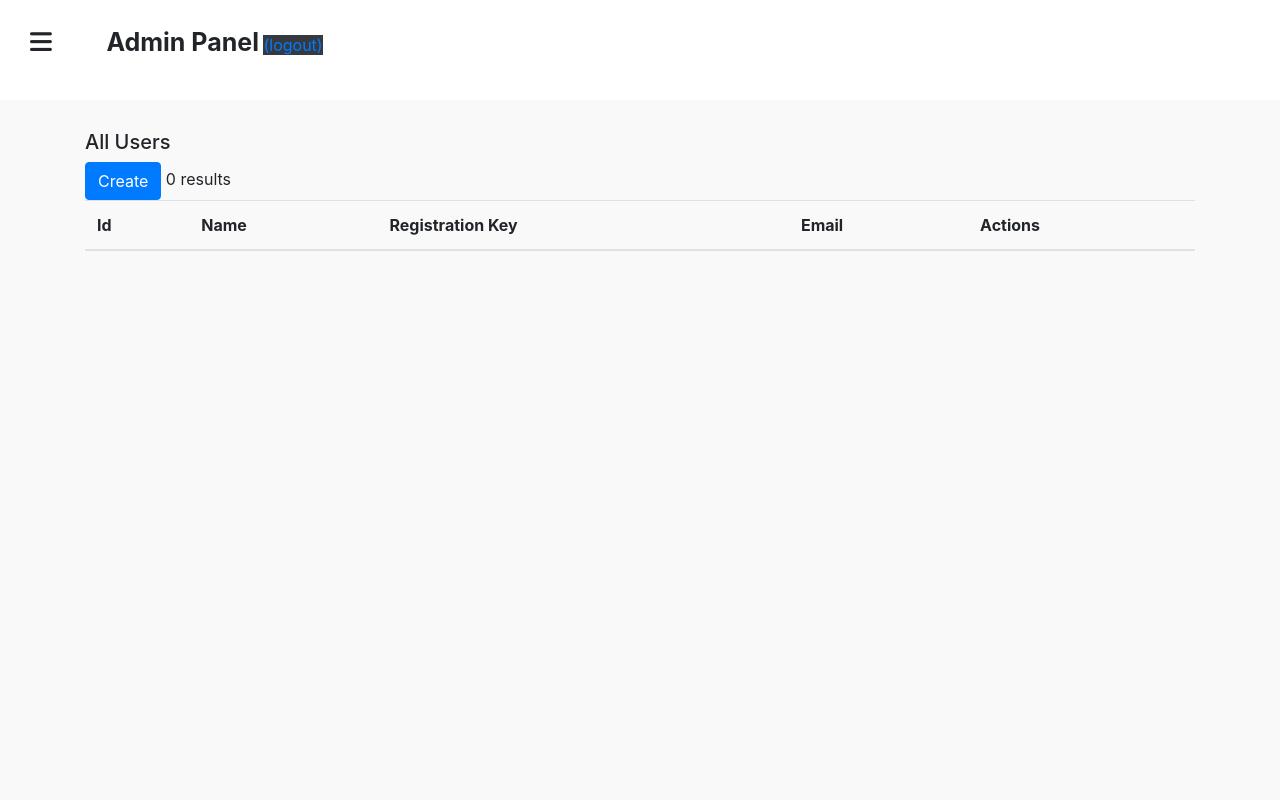
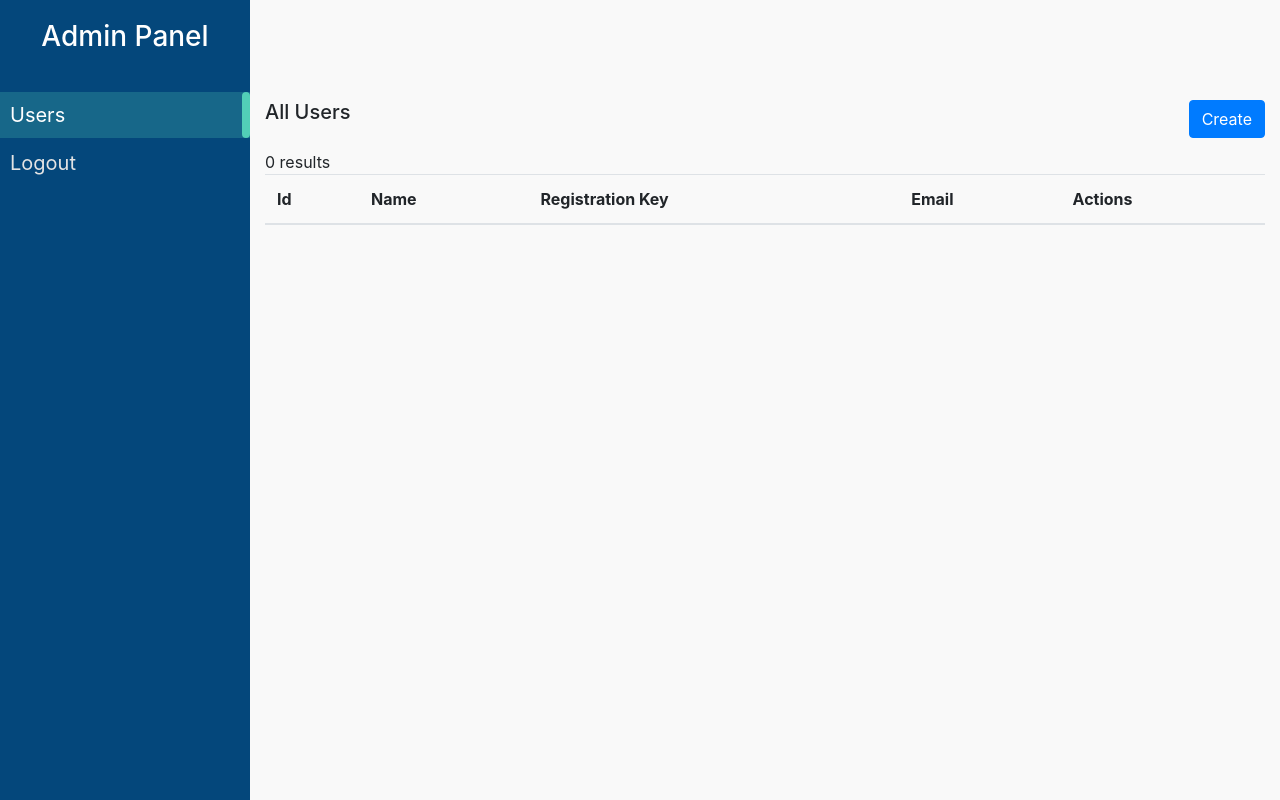
Before and after one commit to Toqeernaqvi/Maxed-Tray, a PHP site: page /admin/users.php in a window 1280 px wide. Run offline with PHP 8.4, Linux system fonts and the light colour scheme; the visitor is signed in with stand-in values (Sample User, id 1); data that the repository does not hold is empty; some libraries are stand-ins or nearby versions.

Commit message:
admin panel completed

```diff
--- a/admin/css/pending_orders.css
+++ b/admin/css/pending_orders.css
@@ -2,5 +2,15 @@
   color: red !important;
 }
 .pendingbody {
-  padding-top: 30px;
+  padding-top: 100px;
 }
+.create-btn-container {
+  width: 100%;
+  display: flex;
+  justify-content: space-between;
+  margin-bottom: 12px;
+}
+
+.user-page {
+  margin-left: 250px;
+}
--- a/admin/css/style.css
+++ b/admin/css/style.css
@@ -6,46 +6,92 @@ body {
   height: 100px;
   background-color: white;
   transition: 0.3s;
+  position: fixed;
 }
 .sidenav {
-  height: 100%;
-  width: 0px;
-  background-color: #0e1a35;
+  height: 100vh;
+  width: 250px;
+  background-color: #04477b;
   position: fixed;
   z-index: 1;
   left: 0;
   overflow: hidden;
   transition: 0.3s;
+  /* position: relative; */
 }
-.sidenav ul li {
-  padding-top: 10px;
-  padding-left: 30px;
+
+.admin-heading {
+  color: #fff;
+  margin-top: 20px;
+  font-size: 28px;
+  text-align: center;
+}
+.sidenav ul {
+  padding-top: 30px;
+  /* display: flex;
+  justify-content: space-between; */
+  width: 100%;
+  /* height: 50%; */
+}
+
+.sidenav ul .nav-link {
   font-size: 20px;
+  margin-bottom: 10px;
+  padding-left: 10px;
+  background: #176789;
+  position: relative;
+  color: #fff;
+}
+.sidenav ul .nav-link::after {
+  content: "";
+  display: inline-block;
+  width: 8px;
+  height: 100%;
+  position: absolute;
+  right: 0;
+  top: 0;
+  border-radius: 20px;
+  background: #52ceb7;
 }
 .sidenav ul li a {
-  color: white;
+  color: rgb(228, 228, 228);
+  font-size: 20px;
+  margin-bottom: 10px;
+  padding-left: 10px;
+  position: relative;
 }
+
+.logout {
+  position: absolute;
+  top: 0;
+}
+
 .fixed {
   padding: 30px;
   /*padding-left: 300px;*/
   font-size: 25px;
 }
+
 i {
   cursor: pointer;
   margin-right: 10px;
 }
+
 p {
   transition: 0.3s;
 }
+
 .line-fixed {
   display: inline;
   padding-left: 10px;
   font-weight: 700;
   font-size: 25px !important;
 }
+
 .fixed-logo {
   width: 55px;
 }
-a.nav-link:hover {
-  color: yellow;
+
+.hidden {
+  display: none;
 }
--- a/admin/header.php
+++ b/admin/header.php
@@ -16,19 +16,23 @@
 		<link rel="stylesheet" href="css/style.css">
 </head>
 <body>
-	<section class="header" id="header">
+	<!-- <section class="header" id="header">
 		<i class="fas fa-bars fixed" onclick="openside()"></i>
 		<div class="line-fixed">Admin Panel</div>
 		<a class="bg-dark" href="logout.php">(logout)</a>
-	</section>
+	</section> -->
 
 	<div class="sidenav" id="sidenav">
+		<h1 class=" admin-heading">Admin Panel</h1>
 		<ul class="navbar-nav">
-		   <li class="nav-item">
+		   <!-- <li class="nav-item">
 				<a class="nav-link d" href="Home.php">Dashboard</a>
+			</li> -->
+			<li class="nav-item">
+				<a class="nav-link u" href="users.php">Users</a>
 			</li>
 			<li class="nav-item">
-				<a class="nav-link u" href="users.php">Users</a>
+			<a class="" href="logout.php">Logout</a>
 			</li>
 	</div>
 	<?php
--- a/admin/home.php
+++ b/admin/home.php
@@ -30,7 +30,7 @@ include'../db_conn.php';
     <div class="container homebody">
         <div class="row">
             <div class="col-md-12">
-                <h1>Welcome To The Admibbn Panel</h1>
+                <h1>Welcome To The Admin Panel</h1>
             </div>
         </div>
     </div>
--- a/admin/js/script.js
+++ b/admin/js/script.js
@@ -1,7 +1,7 @@
 function openside() {
-  if (document.getElementById("sidenav").style.width == "0px") {
-    document.getElementById("sidenav").style.width = "250px";
-  } else {
-    document.getElementById("sidenav").style.width = "0px";
-  }
+  // if (document.getElementById("sidenav").style.width == "0px") {
+  //   document.getElementById("sidenav").style.width = "250px";
+  // } else {
+  //   document.getElementById("sidenav").style.width = "0px";
+  // }
 }
--- a/admin/users.php
+++ b/admin/users.php
@@ -28,14 +28,16 @@ $result = $conn->query($sql);
 
 </head>
 
-<body>
+<body class="user-page">
   <div class="container">
     <?php if (isset($_GET['success'])) { ?><p class="success bg-warning" id="successMessage"><?php echo $_GET['success']; ?></p><?php } ?>
   </div>
 
   <div class="container pendingbody">
-    <h5>All Users</h5>
-    <button class="btn btn-primary" data-toggle="modal" data-target="#createModal">Create</button>
+    <div class="create-btn-container">
+      <h5>All Users</h5>
+      <button class="btn btn-primary" data-toggle="modal" data-target="#createModal">Create</button>
+    </div>
 
     <table class="table">
       <thead>
--- a/img_splitter.php
+++ b/img_splitter.php
@@ -72,6 +72,6 @@ SESSION_START();
         </div>
       </div>
     </div>
-    <script src="script.js"></script>
+    <script src="./src/script.js"></script>
   </body>
 </html>
--- a/signup.css
+++ b/signup.css
@@ -47,7 +47,6 @@ body {
 .signup-form {
   display: flex;
   flex-direction: column;
-  /* align-items: center; */
   justify-content: center;
   gap: 16px;
 }
--- a/signup.php
+++ b/signup.php
@@ -22,7 +22,7 @@
         </p>
 
          <?php if (isset($_GET['error'])) { ?>
-               <p class="error"><?php echo $_GET['error']; ?></p>
+               <p class="error-msg"><?php echo $_GET['error']; ?></p>
           <?php } ?>
 
           <?php if (isset($_GET['success'])) { ?>
```
Also changed, not shown: admin/css/signin.css (added, +16 -0 lines), admin/login.php (+4 -4 lines), index.php (+10 -5 lines), login.css (+26 -0 lines), src/login.js (added, +40 -0 lines), src/script.js (renamed from script.js).
